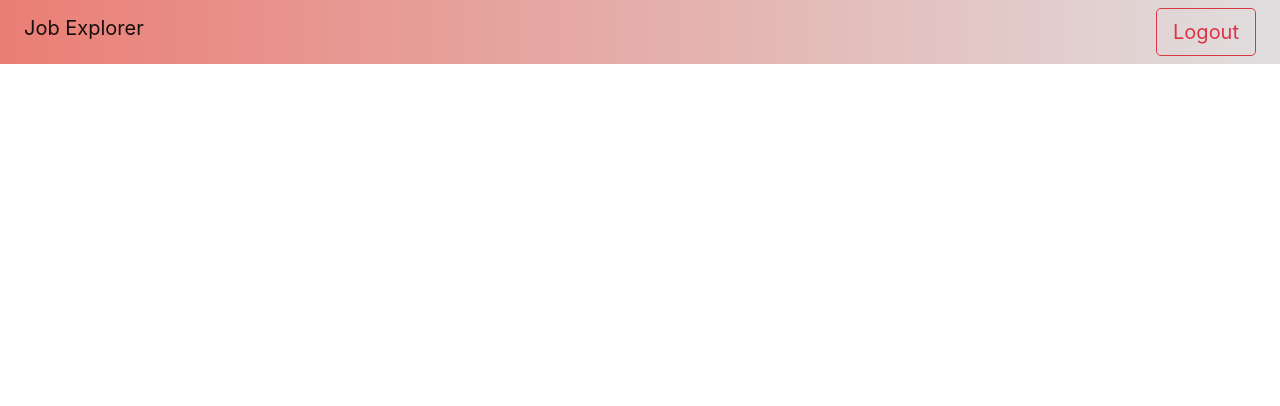
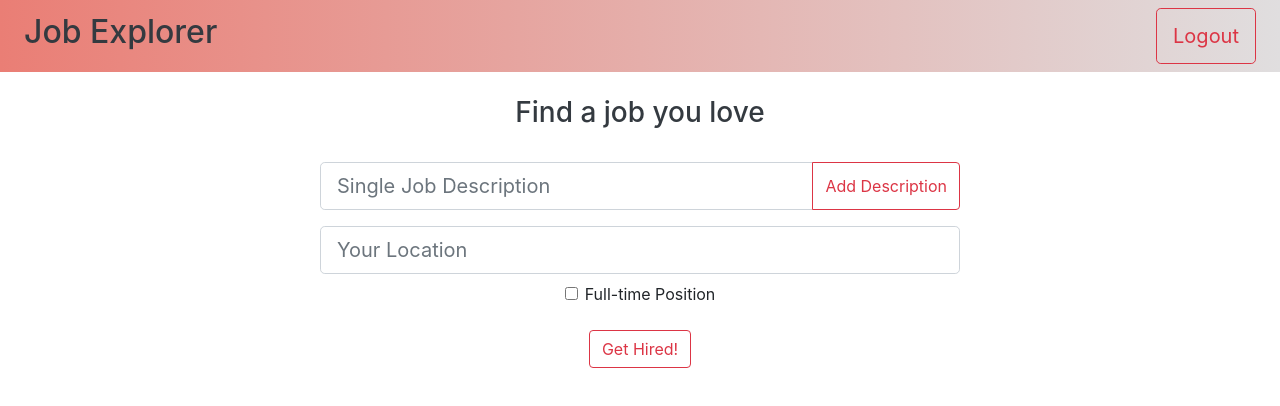
Before and after one commit to marxlow/job-explorer, a React (Create React App) app: page /login in a window 1280 px wide. Both pictures are taken after typing "name@example.com", "Sample123" into the empty fields and a click on the button "Submit". Shown: the top 406 px of the page. Built offline with nearby package versions, Linux system fonts and the light colour scheme.

Commit message:
Add in form for dashboard page

```diff
--- a/src/ducks/user.js
+++ b/src/ducks/user.js
@@ -10,6 +10,10 @@ const userInitialState = {
   username: '',
   email: '',
   gender: '',
+  // Job search parameters
+  fullTime: false,
+  descriptions: [],
+  location: '',
 }
 
 // Reducer
@@ -18,9 +22,9 @@ export default ((state = userInitialState, action) => {
   switch (type) {
     case UPDATE:
       return Object.assign({}, state, { ...payload });
-    default: return state;
     case LOGOUT:
       return Object.assign({}, state, { isLoggedIn: false });
+    default: return state;
   }
 });
 
--- a/src/pages/DashboardPage/DashboardView.js
+++ b/src/pages/DashboardPage/DashboardView.js
@@ -1,13 +1,13 @@
 import React, { Component } from 'react';
 import AppHeader from 'shared/layouts/AppHeader';
+import BooleanInput from 'shared/components/BooleanInput';
 
 class DashboardView extends Component {
   constructor(props) {
     super(props);
-    // TODO: Set from props
     this.state = {
-
-    }
+      description: '',
+    };
   }
 
   // Redirects to login page if user is not authenticated
@@ -24,11 +24,81 @@ class DashboardView extends Component {
     this.props.handleLogout();
   });
 
+  toggleFullTime = ((e) => {
+    const prevFullTime = this.props.fullTime;
+    this.props.updateForm({ fullTime: !prevFullTime });
+  });
+
+  updateLocation = ((e) => {
+    this.props.updateForm({ location: e.target.value });
+  });
+
+  updateDescription = ((e) => {
+    this.setState({ description: e.target.value });
+  });
+
+  addDescription = (() => {
+    const { description } = this.state;
+    let updatedDescriptions = this.props.descriptions;
+    updatedDescriptions.push(description);
+    this.props.updateForm({ descriptions: updatedDescriptions });
+    this.setState({ description: '' });
+  });
+
   render() {
-    return(
+    const { fullTime, descriptions, location } = this.props;
+    const { description } = this.state;
+
+    return (
       <div>
-        <AppHeader onLogout={this.onLogout}/>
-      </div>
+        <AppHeader onLogout={this.onLogout} />
+        <section className="d-flex flex-column align-items-center">
+          <div className="pt-4">
+            <span className="h3 text-dark">Find a job you love</span>
+          </div>
+          <div className="pt-4 w-50">
+            <form className="d-flex flex-column align-items-center">
+              {/* Selected Descriptions */}
+              <div>
+                {descriptions.map((description, key) => {
+                  return (
+                    <span key={key} className="badge badge-pill badge-light">{description}</span>
+                  );
+                })}
+              </div>
+
+              {/* Adding Descriptions */}
+              <div className="input-group my-2">
+                <input type="text" className="form-control form-control-lg" placeholder="Single Job Description" onChange={this.updateDescription} value={description} />
+                <div className="input-group-append">
+                  <button className="btn btn-outline-danger" type="button" onClick={this.addDescription}>Add Description</button>
+                </div>
+              </div>
+
+              {/* For Location */}
+              <input
+                className="form-control form-control-lg my-2"
+                type="text"
+                placeholder="Your Location"
+                value={location}
+                onChange={this.updateLocation}
+              />
+
+              {/* For FT position or not */}
+              <BooleanInput
+                className="form-check mb-4"
+                name="Full-time Position"
+                id="fullTimeRadio"
+                checked={fullTime}
+                onChange={this.toggleFullTime}
+              />
+
+              {/* Submit button */}
+              <button className="btn btn-outline-danger" type="submit">Get Hired!</button>
+            </form>
+          </div>
+        </section>
+      </div >
     )
   }
 }
--- a/src/pages/DashboardPage/index.js
+++ b/src/pages/DashboardPage/index.js
@@ -16,10 +16,13 @@ const mapStateToProps = ((state) => {
 });
 
 const mapDispatchToProps = ((dispatch) => {
-  const { logout } = userActions;
+  const { logout, update } = userActions;
   return ({
     handleLogout: (() => {
       dispatch(logout());
+    }),
+    updateForm: ((jobSearchData) => {
+      dispatch(update(jobSearchData));
     })
   })
 });
--- /dev/null
+++ b/src/shared/components/BooleanInput.js
@@ -0,0 +1,12 @@
+import React from 'react';
+
+const BooleanInput = (({ onChange, checked, id, className, name }) => {
+  return (
+    <div className={className}>
+      <input className="form-check-input" type="checkbox" name="fullTime" id={id} checked={checked} onChange={onChange} />
+      <label className="form-check-label" htmlFor={id}>{name}</label>
+    </div>
+  );
+});
+
+export default BooleanInput;
--- a/src/shared/layouts/AppHeader.js
+++ b/src/shared/layouts/AppHeader.js
@@ -1,11 +1,12 @@
 import React from 'react';
 
 const AppHeader = (({onLogout}) => {
-  console.log('> On logout:', onLogout);
   return (
     <nav className="navbar navbar-light bg-brand-grad px-4">
       <div className="d-flex justify-content-between w-100">
-        <a className="navbar-brand" href="/">Job Explorer</a>
+        <a className="navbar-brand text-dark" href="/">
+          <h2>Job Explorer</h2>
+        </a>
         <button className="btn btn-outline-danger btn-lg" onClick={onLogout}>Logout</button>
       </div>
     </nav>
--- /dev/null
+++ b/src/utils/CleanDescription.js
@@ -0,0 +1,5 @@
+const cleanDescription = ((text) => {
+
+});
+
+export default cleanDescription;
```
